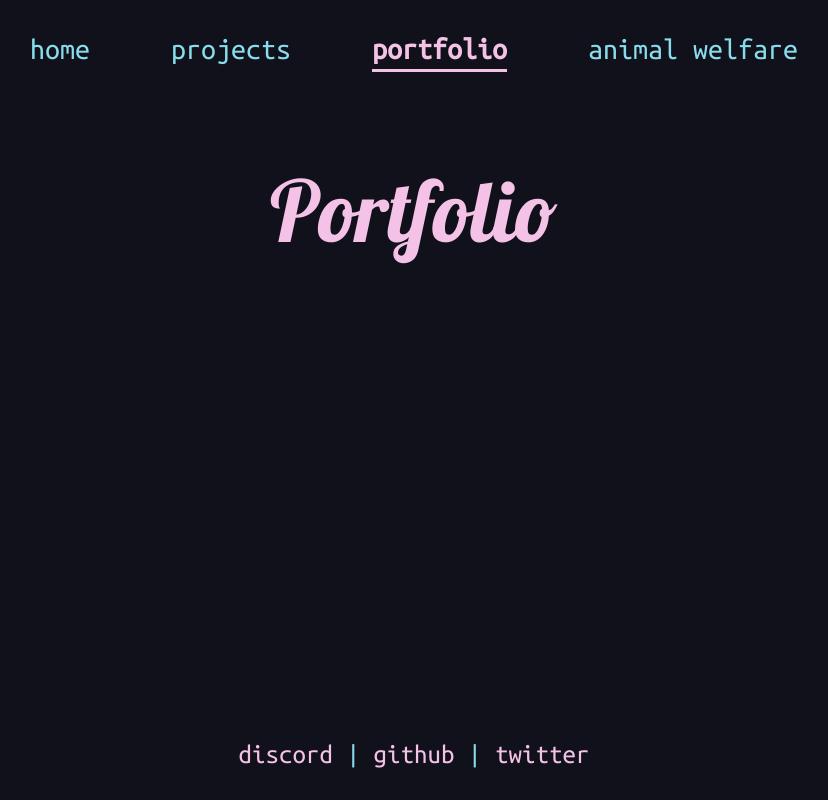
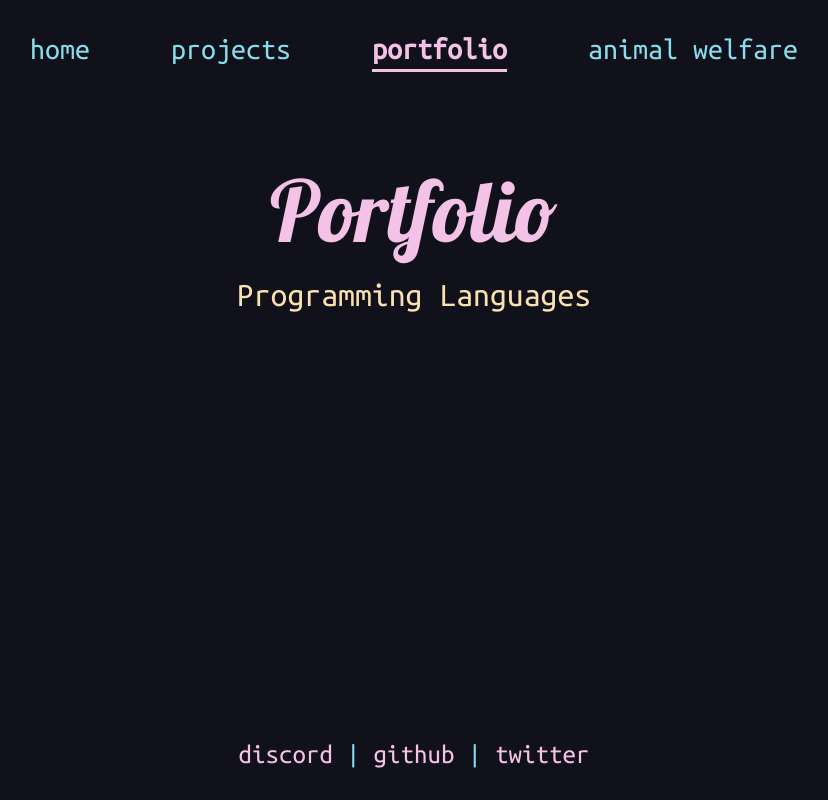
Before and after one commit to zeffo/zeffo.github.io, a SvelteKit app: page /portfolio in a window 1280 px wide. Shown: the whole page, without its empty margins (226-1054 px from the left). Built offline with nearby package versions, Linux system fonts and the light colour scheme.

Commit message:
feat: start portfolio

```diff
--- a/src/routes/portfolio/+page.svelte
+++ b/src/routes/portfolio/+page.svelte
@@ -9,7 +9,9 @@
         ["KPIT vSolve Robotics Competition", '', "An interschool robotics competition. 1st place - 2018, 2nd place - 2019"],
         ["Youngistaani Innovator's Conclave", path+"youngistaani.jpg", "An interschool conclave where select students were able to showcase their innovations and get feedback from industry leaders"]
     ]
-    let tech = ["python", "html5"]
+    let tech = [
+        ["Programming Languages", ["Python3", "SQL", "Rust", "JS"]]
+    ]
 </script>
 
 <Navbar />
@@ -19,7 +21,11 @@
 </h1>
 
 <body>
-    <div class="container-fluid no-collision">
-
+    <div class="container-fluid no-collision text-center">
+        {#each tech as t}
+            <h5>
+                {t[0]}
+            </h5>
+        {/each}
     </div>
 </body>
--- a/static/style.css
+++ b/static/style.css
@@ -43,6 +43,10 @@ html, body {
 
 div.container-fluid.no-collision {
     padding-bottom: 80px;
+}
+
+h5 {
+    color: #f9e2af;
 }
 
 /* Footer */
```
